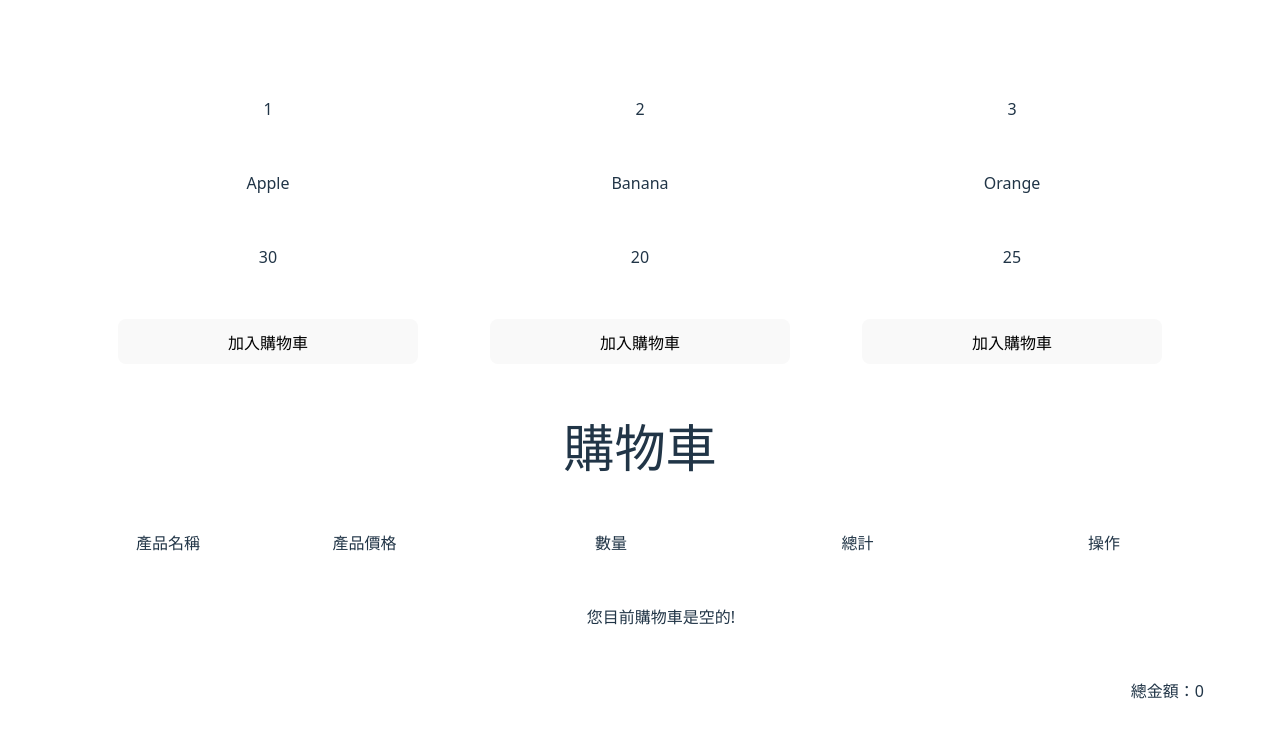
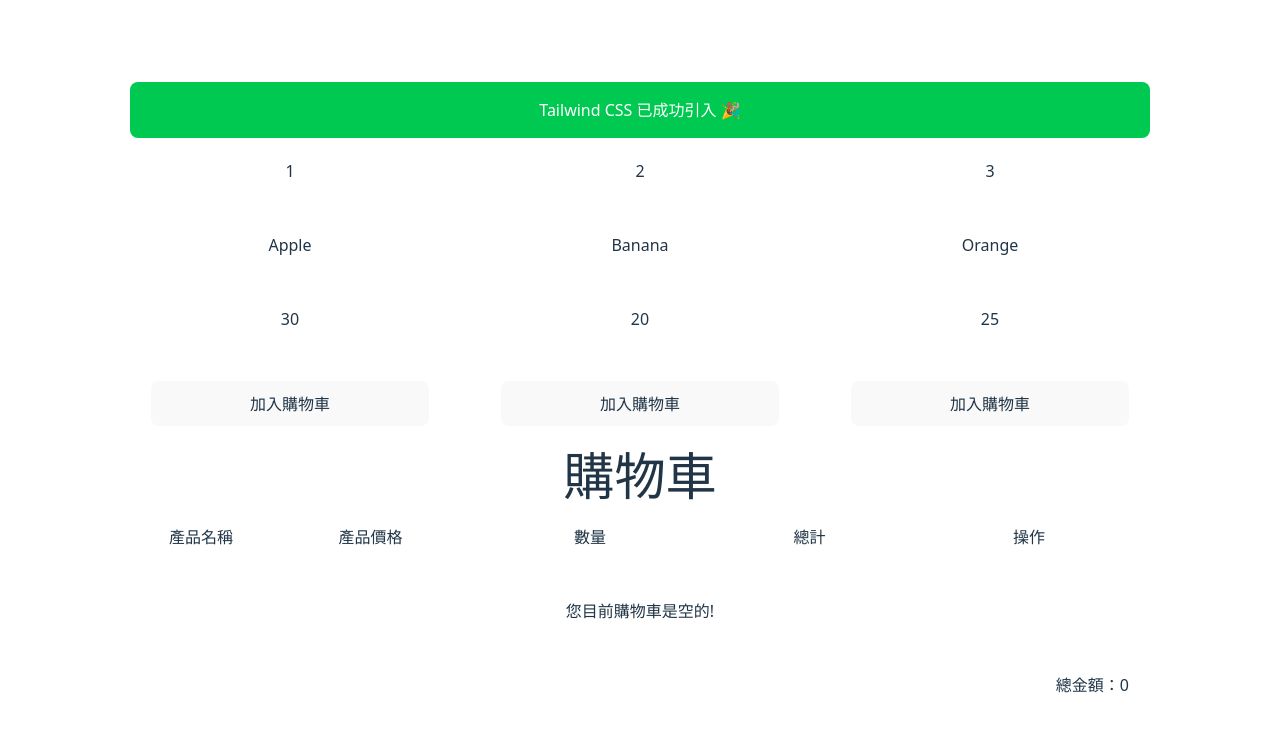
Before and after one commit to hao0609/vue-Pinia-practice, a Vue app: page / in a window 1280 px wide. Shown: the top 738 px of the page. Built offline with nearby package versions, Linux system fonts and the light colour scheme.

Commit message:
專案嘗試導入 Tailwind

```diff
--- a/package.json
+++ b/package.json
@@ -13,7 +13,9 @@
     "vue": "^3.5.13"
   },
   "devDependencies": {
+    "@tailwindcss/vite": "^4.1.6",
     "@vitejs/plugin-vue": "^5.2.3",
+    "tailwindcss": "^4.1.6",
     "vite": "^6.3.5"
   }
 }
--- a/src/App.vue
+++ b/src/App.vue
@@ -26,22 +26,10 @@ import product from './product.vue'
     </a>
   </div>
   <HelloWorld msg="Vite + Vue" /> -->
-
+  <div class="bg-green-500 text-white p-4 rounded-lg text-center">
+    Tailwind CSS 已成功引入 🎉
+  </div>
 
   <product/>
+
 </template>
-
-<style scoped>
-.logo {
-  height: 6em;
-  padding: 1.5em;
-  will-change: filter;
-  transition: filter 300ms;
-}
-.logo:hover {
-  filter: drop-shadow(0 0 2em #646cffaa);
-}
-.logo.vue:hover {
-  filter: drop-shadow(0 0 2em #42b883aa);
-}
-</style>
--- /dev/null
+++ b/src/assets/tailwind/style.css
@@ -0,0 +1 @@
+@import "tailwindcss";
--- a/src/main.js
+++ b/src/main.js
@@ -1,6 +1,11 @@
 import { createApp } from 'vue'
 import './style.css'
 import App from './App.vue'
+
+// 引入 tailwind
+import './assets/tailwind/style.css'
+
+
 // 引入 Pinia
 import { createPinia } from 'pinia'
 
--- /dev/null
+++ b/tailwind.config.js
@@ -0,0 +1,10 @@
+// tailwind.config.js
+
+export default {
+  content:[
+  ],
+  theme: {
+    extend: {},
+  },
+  plugins: [],
+}
--- a/vite.config.js
+++ b/vite.config.js
@@ -1,7 +1,8 @@
 import { defineConfig } from 'vite'
 import vue from '@vitejs/plugin-vue'
+import tailwindcss from '@tailwindcss/vite'
 
 // https://vite.dev/config/
 export default defineConfig({
-  plugins: [vue()],
+  plugins: [vue(),tailwindcss()],
 })
```
Also changed, not shown: 1 other file (tests, documents, lock files or other folders).
